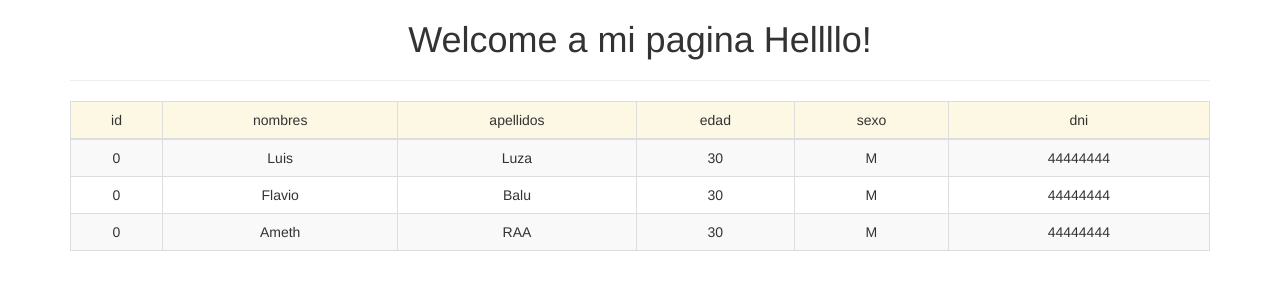
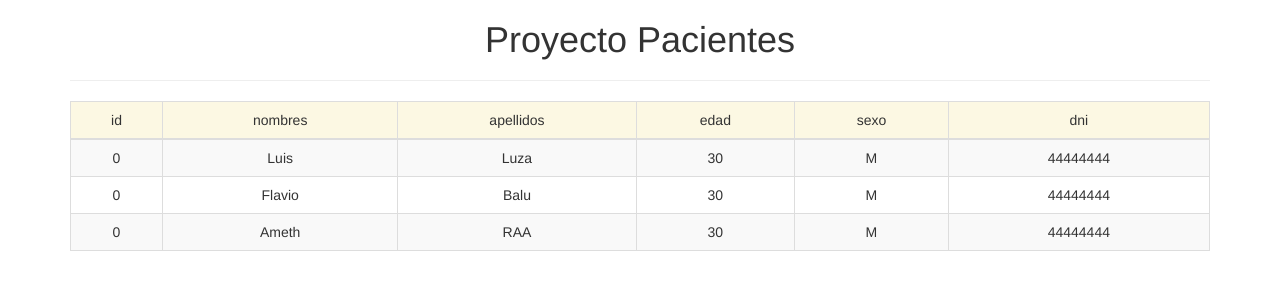
Before and after one commit to luisluza/pruebagit, an Angular app: page / in a window 1280 px wide. Shown: the top 300 px of the page. Built offline with nearby package versions, Linux system fonts and the light colour scheme.

Commit message:
modificación de título

```diff
--- a/src/app/app.component.html
+++ b/src/app/app.component.html
@@ -3,7 +3,7 @@
   <!--The content below is only a placeholder and can be replaced.-->
 <div style="text-align:center">
   <h1>
-    Welcome a mi pagina {{ nombre }}!
+    Proyecto Pacientes
   </h1>
   <hr>
   <table class="table table-bordered table-striped table-hover">
```
